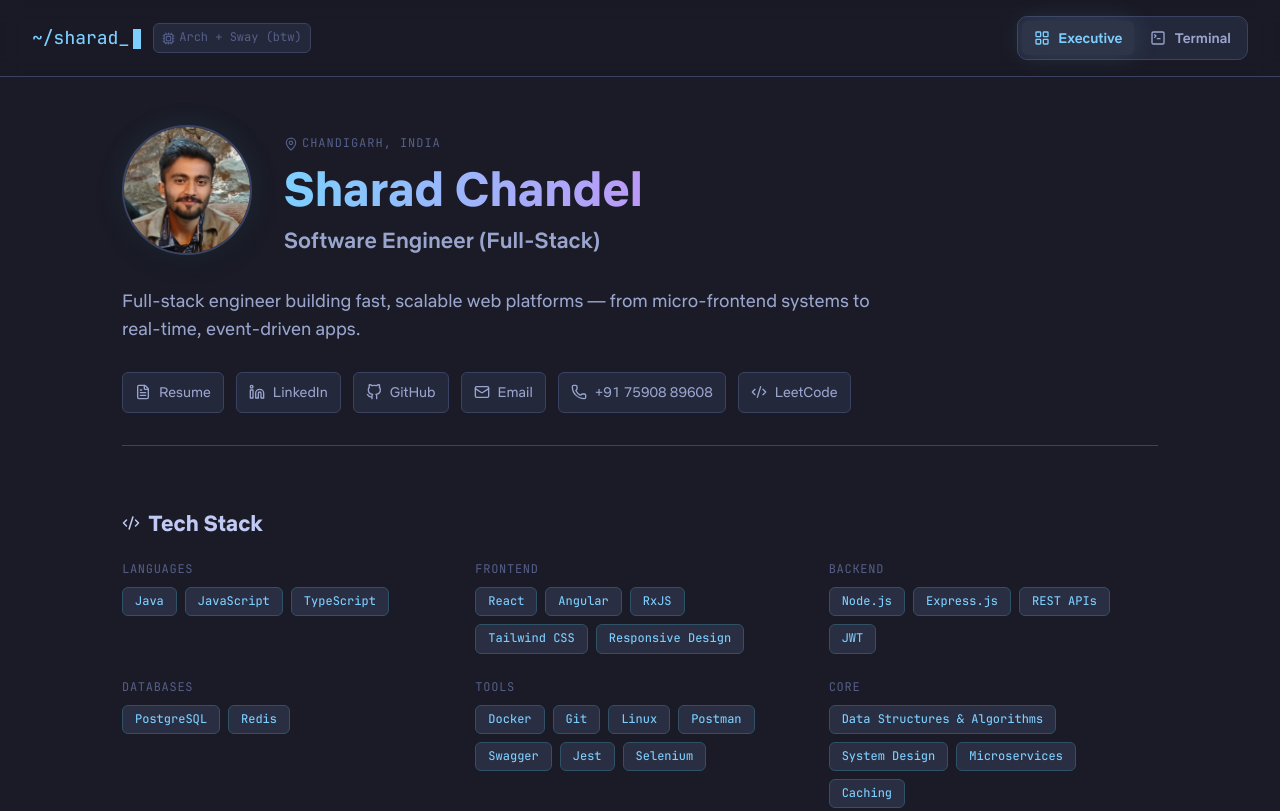
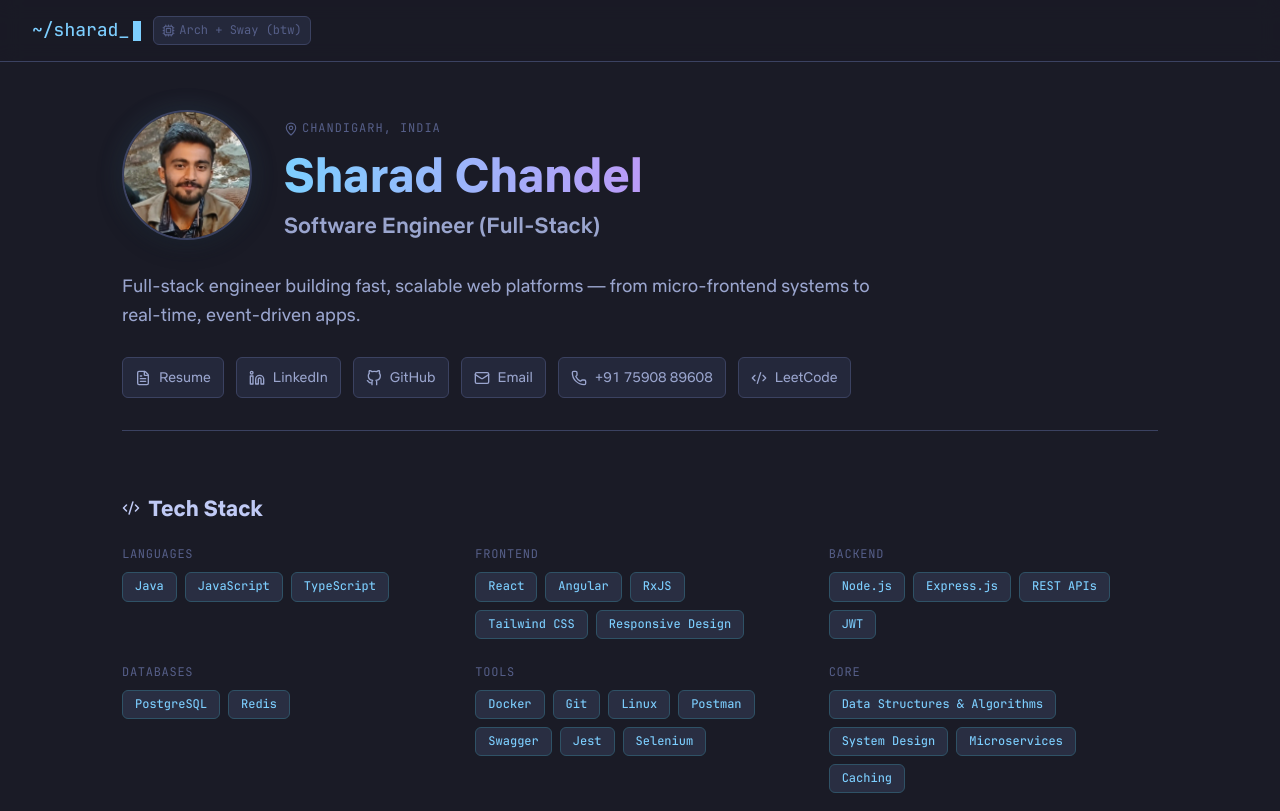
Before and after one commit to SharadJ19/portfolio, an Astro site: page / in a window 1280 px wide. Shown: the top 811 px of the page. Built offline with nearby package versions, Linux system fonts and the light colour scheme; Astro itself is replaced by a stand-in of ours.

Commit message:
refactor: streamline navbar and app layout to remove terminal mode toggles

```diff
--- a/src/components/App.tsx
+++ b/src/components/App.tsx
@@ -1,15 +1,11 @@
-import { useState } from 'react';
 import Navbar from './Navbar/Navbar';
 import ExecutiveView from './ExecutiveView/ExecutiveView';
-import TerminalView from './TerminalView/TerminalView';
 
 export default function App() {
-  const [mode, setMode] = useState<'executive' | 'terminal'>('executive');
-
   return (
     <>
-      <Navbar mode={mode} onModeChange={setMode} />
-      {mode === 'executive' ? <ExecutiveView /> : <TerminalView />}
+      <Navbar />
+      <ExecutiveView />
     </>
   );
 }
--- a/src/components/Navbar/Navbar.module.css
+++ b/src/components/Navbar/Navbar.module.css
@@ -58,42 +58,6 @@
   font-size: var(--fs-xs);
 }
 
-.toggleGroup {
-  display: inline-flex;
-  padding: var(--space-1);
-  gap: var(--space-1);
-  background: var(--tokyo-bg-surface);
-  border: var(--border-thin);
-  border-radius: var(--radius-md);
-  flex-shrink: 0;
-}
-
-.toggleBtn {
-  display: inline-flex;
-  align-items: center;
-  gap: var(--space-2);
-  padding: var(--space-2) var(--space-3);
-  border: none;
-  border-radius: var(--radius-sm);
-  background: transparent;
-  color: var(--tokyo-text-muted);
-  font-size: var(--fs-sm);
-  font-weight: var(--fw-medium);
-  transition:
-    background var(--transition-fast),
-    color var(--transition-fast);
-}
-
-.toggleBtn:hover {
-  color: var(--tokyo-text-main);
-}
-
-.toggleBtn.active {
-  background: var(--tokyo-bg-highlight);
-  color: var(--tokyo-cyan);
-  box-shadow: var(--shadow-glow-cyan);
-}
-
 @media (max-width: 640px) {
   .navbar {
     padding: var(--space-3) var(--space-4);
@@ -102,11 +66,6 @@
   .prompt {
     font-size: var(--fs-sm);
   }
-  .toggleBtn {
-    padding: 0.375rem 0.625rem;
-    font-size: var(--fs-xs);
-    gap: var(--space-1);
-  }
   .osBadge {
     display: none;
   }
--- a/src/components/Navbar/Navbar.tsx
+++ b/src/components/Navbar/Navbar.tsx
@@ -1,13 +1,8 @@
-import { Cpu, LayoutGrid, TerminalSquare } from 'lucide-react';
+import { Cpu } from 'lucide-react';
 import { profile } from '../../data/profileData';
 import styles from './Navbar.module.css';
 
-interface NavbarProps {
-  mode: 'executive' | 'terminal';
-  onModeChange: (mode: 'executive' | 'terminal') => void;
-}
-
-export default function Navbar({ mode, onModeChange }: NavbarProps) {
+export default function Navbar() {
   const handle = profile.name.toLowerCase().split(' ')[0];
 
   return (
@@ -19,29 +14,6 @@
           {profile.osBadge}
         </span>
       </div>
-
-      <div className={styles.toggleGroup} role='tablist' aria-label='View mode'>
-        <button
-          type='button'
-          role='tab'
-          aria-selected={mode === 'executive'}
-          className={`${styles.toggleBtn} ${mode === 'executive' ? styles.active : ''}`}
-          onClick={() => onModeChange('executive')}
-        >
-          <LayoutGrid size={16} />
-          Executive
-        </button>
-        <button
-          type='button'
-          role='tab'
-          aria-selected={mode === 'terminal'}
-          className={`${styles.toggleBtn} ${mode === 'terminal' ? styles.active : ''}`}
-          onClick={() => onModeChange('terminal')}
-        >
-          <TerminalSquare size={16} />
-          Terminal
-        </button>
-      </div>
     </header>
   );
 }
```
